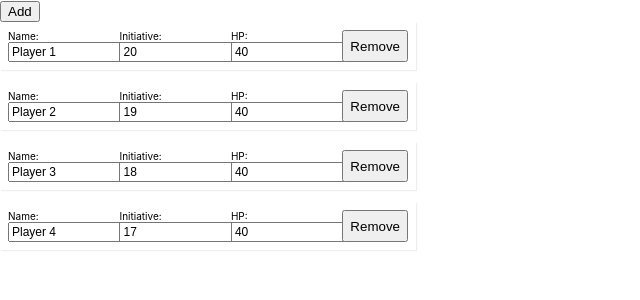
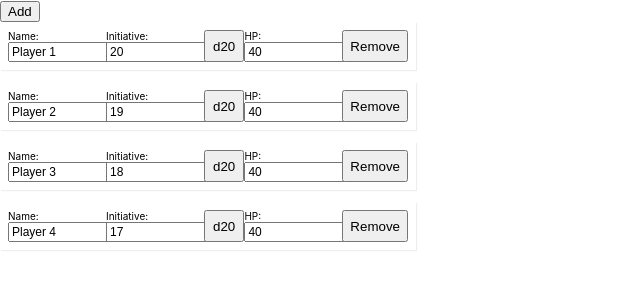
Before and after one commit to ckylek/Game-Master-App, a React (Create React App) app: page / in a window 1280 px wide. Shown: the top 300 px of the page, without its empty margins (0-640 px from the left). Built offline with nearby package versions, Linux system fonts and the light colour scheme.

Commit message:
implement roll d20 button to obtain initiative

```diff
--- a/src/App.js
+++ b/src/App.js
@@ -2,6 +2,7 @@ import React, { Component } from 'react';
 import './App.css';
 import Card from './Card';
 import { initialState } from  './constants';
+import { updateListElement } from './util.js';
 
 class App extends Component {
   constructor(props) {
@@ -13,10 +14,7 @@ class App extends Component {
 
   updateField = (id, e, field) => {
     const {value} = e.target;
-    const elements = this.state.elements;
-    const index = elements.findIndex(el => el.id === id);
-    elements[index][field] = value;
-    this.setState({ elements });
+    this.setState({ elements: updateListElement(this.state.elements, id, field, value) });
   };
 
   updateInitiative = (id, e) => {
--- a/src/Card.js
+++ b/src/Card.js
@@ -1,5 +1,6 @@
 import React from 'react';
 import Input from './Input';
+import { roll20 } from './util.js';
 
 export default ({ id,  name,  initiative, hitpoints,  onInitiativeChange, onUpdateField, onRemove }) =>
 <div className="card">
@@ -15,6 +16,9 @@ export default ({ id,  name,  initiative, hitpoints,  onInitiativeChange, onUpda
         value = {initiative}
         onChange={e => onInitiativeChange(id, e)}
     />
+    <button onClick={() => onInitiativeChange(id, {target: {value: roll20()}})}>
+        d20
+        </button>
     <Input
         label="HP"
         type="number"
--- a/src/util.js
+++ b/src/util.js
@@ -1,3 +1,12 @@
-export
-    const randomId = () =>
-        Math.floor(Math.random() * 10000);
+export const randomId = () =>
+    Math.floor(Math.random() * 10000);
+
+export const roll20 = () =>
+    Math.floor(Math.random() * 20) + 1;
+
+export const updateListElement = (list, elementID, key, value) => {
+    const listCpy = list.slice(0);
+    const index = list.findIndex(el => el.id === elementID);
+    listCpy[index][key] = value;
+    return listCpy;
+}
```
